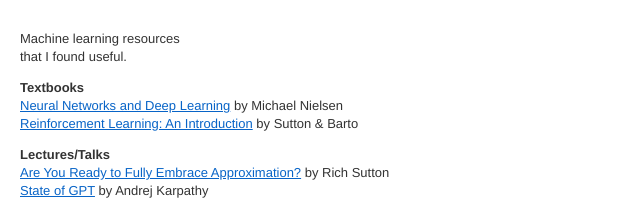
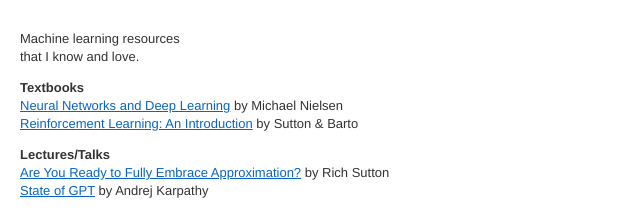
Before and after one commit to shauseth/shauseth.github.io, a plain HTML site: page machine.html in a window 1280 px wide. Shown: the top 210 px of the page, 0-640 px from the left. Drawn offline with Linux system fonts and the light colour scheme.

Commit message:
Update machine.html

```diff
--- a/machine.html
+++ b/machine.html
@@ -8,7 +8,7 @@
   <body>
     <p>
       Machine learning resources<br>
-      that I found useful.
+      that I know and love.
     </p>
     <p>
       <b>Textbooks</b><br>
```
